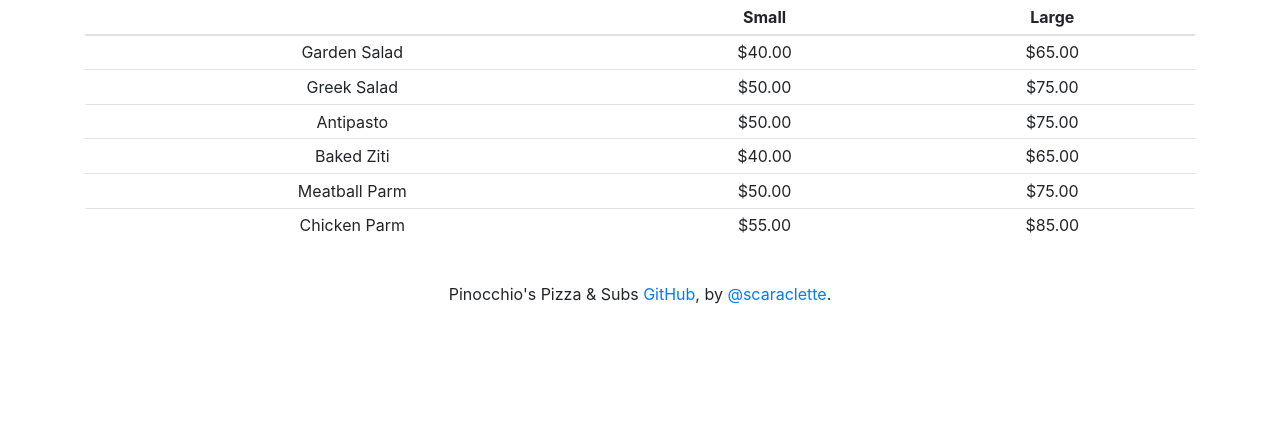
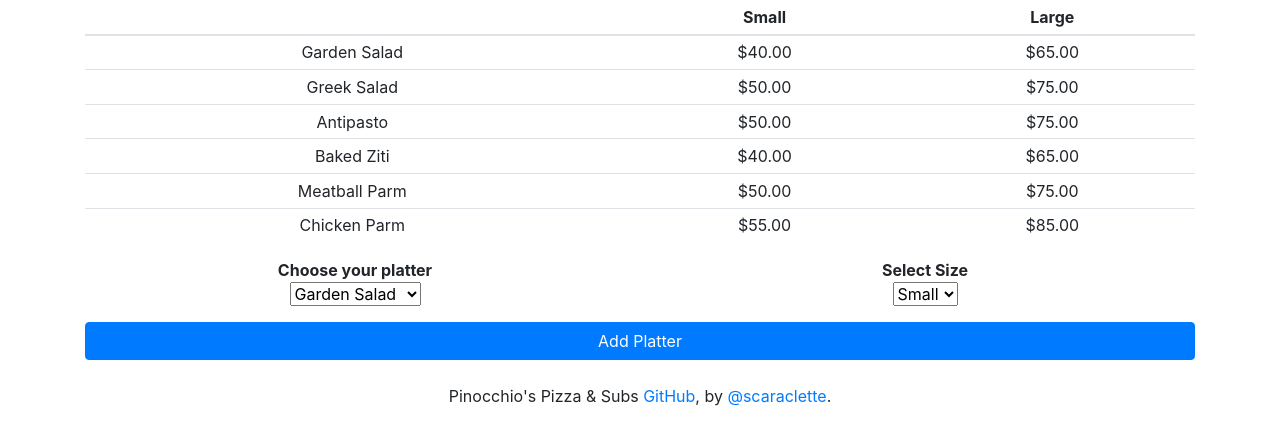
Before and after one commit to scaraclette/Pizza-App, a Django app: page /platter/ in a window 1280 px wide. Shown: the part 370-800 px from the top of the page. Run offline with Django 3.2, Linux system fonts and the light colour scheme; some libraries are stand-ins or nearby versions.

Commit message:
cart design finalized

```diff
--- a/orders/urls.py
+++ b/orders/urls.py
@@ -11,4 +11,5 @@ urlpatterns = [
     path("salad/", views.salad, name="salad"),
     path("platter/", views.platter, name="platter"),
     path("cart/", views.cart, name="cart"),
+    path("pay/", views.pay, name="pay"),
 ]
--- a/orders/views.py
+++ b/orders/views.py
@@ -150,8 +150,28 @@ def salad(request):
     return render(request, "salad.html")
 
 def platter(request):
-    if request.method == 'GET':
-        return render(request, "platter.html")
+    if request.method == 'POST':
+        user = request.user
+        platterName = request.POST['platterName']
+        platterSize = request.POST['platterSize']
+        getPlatter = Platter.objects.get(platterName=platterName, platterSize=platterSize)
+        newPlatter = CustomerPlatter.objects.create(platterName=platterName, platterSize=platterSize, platterPrice=getPlatter.platterPrice)
+
+        # Add to cart
+        currentCart = user.cartOwner.all().last()
+        if currentCart == None:
+            newCart = Cart.objects.create(customer=user, totalPrice=newPlatter.platterPrice)
+            newCart.platterOrdered.add(newPlatter)
+            newCart.save()
+        else:
+            currentCart.totalPrice += newPlatter.platterPrice
+            currentCart.platterOrdered.add(newPlatter)
+            currentCart.save()
+        context = {
+            "message":True,
+        }
+        return render(request, "platter.html", context)
+    return render(request, "platter.html")
 
 def cart(request):
     user = request.user
@@ -167,10 +187,12 @@ def cart(request):
     checkSub = currentCart.subOrdered.all()
     checkPasta = currentCart.pastaOrdered.all()
     checkSalad = currentCart.saladOrdered.all()
+    checkPlatter = currentCart.platterOrdered.all()
     pizza = len(checkPizza) != 0
     sub = len(checkSub) != 0
     pasta = len(checkPasta) != 0
     salad = len(checkSalad) != 0
+    platter = len(checkPlatter) != 0
 
     print(pizza)
     print(sub)
@@ -183,8 +205,13 @@ def cart(request):
         "sub":sub,
         "pasta":pasta,
         "salad":salad,
+        "platter":platter,
         "checkSub":checkSub,
         "checkPasta":checkPasta,
-        "checkSalad":checkSalad
+        "checkSalad":checkSalad,
+        "checkPlatter":checkPlatter,
     }
     return render(request, "cart.html", context)
+
+def pay(request):
+    return HttpResponse("paid")
--- a/static/css/custom.css
+++ b/static/css/custom.css
@@ -29,3 +29,7 @@
 .upper-padding {
   padding-top: 1rem;
 }
+
+.contact {
+  padding-top: 1rem;
+}
--- a/templates/pizza.html
+++ b/templates/pizza.html
@@ -65,7 +65,7 @@
                         <option value="l">Large</option>
                     </select>
                 </p>
-                <p>Make it special?
+                <p>Make it special? Add truffles, with free 3 toppings
                     <select name="isSpecial">
                         <option value="False">No</option>
                         <option value="True">Yes</option>
--- a/templates/platter.html
+++ b/templates/platter.html
@@ -1,9 +1,13 @@
 {% extends 'base.html' %}
 {% load static %}
-{% block stylesheet %}<link rel="stylesheet" href="{% static 'css/menu.css' %}" type="text/css">{% endblock %}
+{% block stylesheet %}
+<link rel="stylesheet" href="{% static 'css/menu.css' %}" type="text/css">{% endblock %}
 {% block navbar %}Menu{% endblock %}
 
 {% block body %}
+{% if message %}
+<div class="container-fluid text-center message-text">Platter added to <a href="{% url 'cart'%}">cart</a>!</div>
+{% endif %}
 
 <div class="container-fluid text-center title-text">Our Menu</div>
 <div class="container-fluid text-center">
@@ -21,4 +25,34 @@
     {% include 'includes/platter-menu.html' %}
 </div>
 
+<form action="{% url 'platter' %}" method="post">
+    {% csrf_token %}
+    <div class="container">
+        <div class="row">
+            <div class="col text-center">
+                <p>
+                    <b>Choose your platter</b><br>
+                    <select name="platterName" id="platterName">
+                        <option value="Garden Salad">Garden Salad</option>
+                        <option value="Greek Salad">Greek Salad</option>
+                        <option value="Antipasto">Antipasto</option>
+                        <option value="Baked Ziti">Baked Ziti</option>
+                        <option value="Meatball Parm">Meatball Parm</option>
+                        <option value="Chicken Parm">Chicken Parm</option>
+                    </select>
+                </p>
+            </div>
+            <div class="col text-center">
+                <p>
+                    <b>Select Size</b><br>
+                    <select name="platterSize" id="platterSize">
+                        <option value="s">Small</option>
+                        <option value="l">Large</option>
+                    </select>
+                </p>
+            </div>
+        </div>
+        <button type="submit" class="btn btn-primary btn-block">Add Platter</button>
+    </div>
+</form>
 {% endblock %}
```
Also changed, not shown: orders/models.py (+15 -1 lines), templates/cart.html (+12 -6 lines), templates/includes/cart-items.html (+19 -0 lines), templates/index.html (+15 -4 lines), db.sqlite3, orders/migrations/0014_auto_20200317_1934.py (added). Lines whose indentation alone changed are shown as unchanged.
